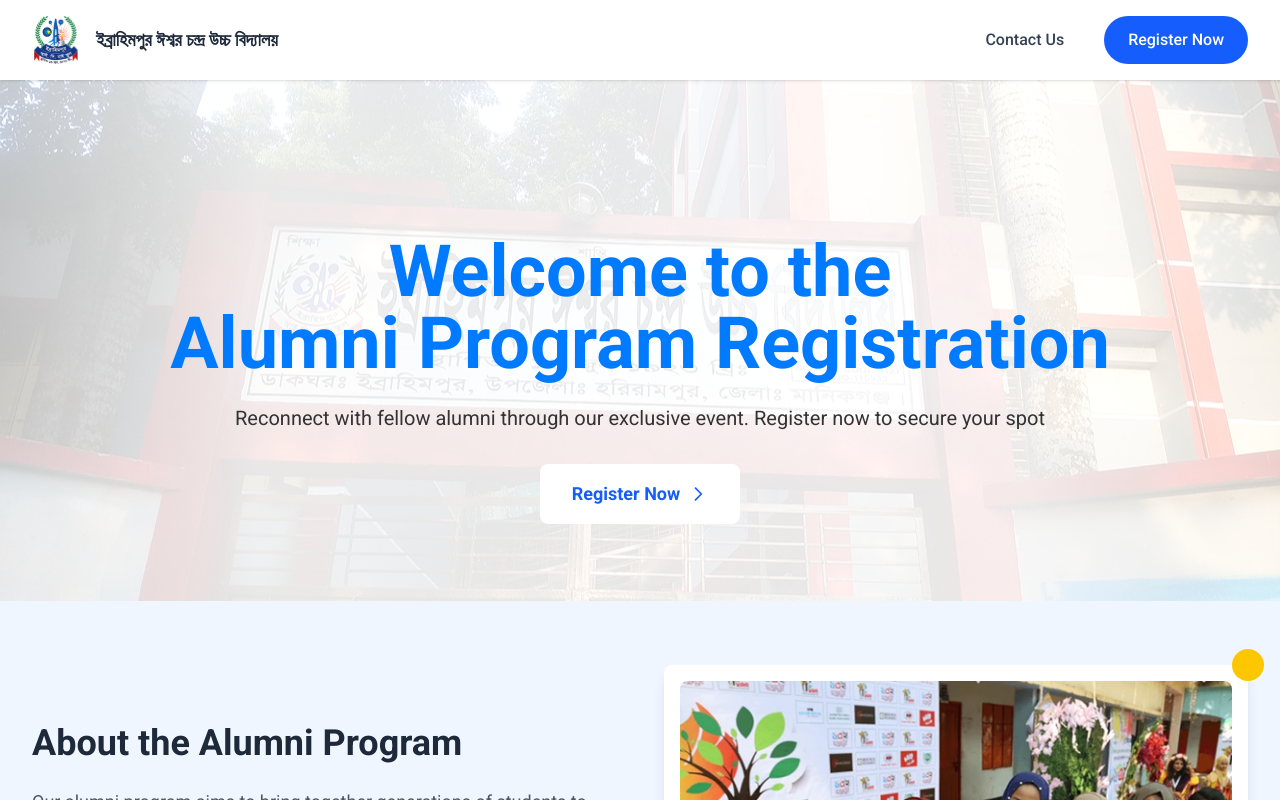
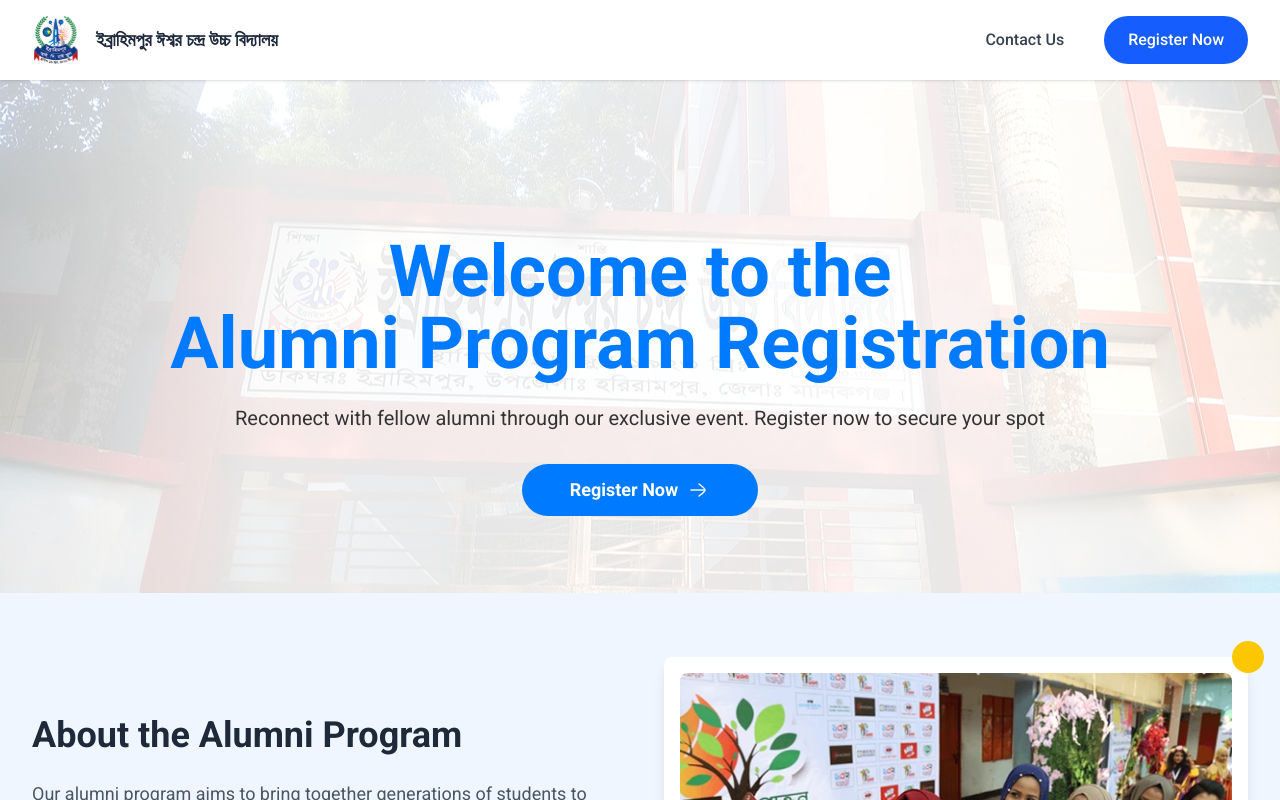
Before and after one commit to abir-ticon/reunion, a Next.js app: page / in a window 1280 px wide. Shown: the top 800 px of the page. Built offline with nearby package versions, Linux system fonts and the light colour scheme.

Commit message:
Refactor HeroBanner component for improved styling and button design, including updated SVG icons and enhanced background properties.

```diff
--- a/src/components/HeroBanner.tsx
+++ b/src/components/HeroBanner.tsx
@@ -1,12 +1,15 @@
-import Image from "next/image";
-
 export default function HeroBanner() {
   return (
-    <section className="relative" style={{backgroundImage: "url('/images/hero-bg.png')",backgroundSize: "cover",backgroundPosition: "center"}}>
-
+    <section
+      className="relative"
+      style={{
+        backgroundImage: "url('/images/hero-bg.png')",
+        backgroundSize: "cover",
+        backgroundPosition: "center",
+      }}
+    >
       <div className="relative mx-auto pt-[100px] md:pt-[156px] pb-[77px] max-w-7xl px-4">
         <div className="text-center">
-
           <h1 className="text-4xl md:text-5xl lg:text-7xl font-bold mb-6 text-[#007BFF] leading-[1]">
             Welcome to the <br /> Alumni Program Registration
           </h1>
@@ -18,19 +21,28 @@ export default function HeroBanner() {
           </p>
 
           {/* CTA Button */}
-          <button className="bg-white text-blue-600 px-8 py-4 rounded-lg text-lg font-semibold hover:bg-blue-50 transition-colors inline-flex items-center space-x-2">
+          <button className="bg-[#007BFF] text-white px-12 py-3 rounded-[48px] text-lg font-semibold transition-colors inline-flex items-center space-x-2 cursor-pointer">
             <span>Register Now</span>
             <svg
-              className="w-5 h-5"
+              xmlns="http://www.w3.org/2000/svg"
+              width="24"
+              height="24"
+              viewBox="0 0 24 24"
               fill="none"
-              stroke="currentColor"
-              viewBox="0 0 24 24"
             >
               <path
-                strokeLinecap="round"
-                strokeLinejoin="round"
-                strokeWidth={2}
-                d="M9 5l7 7-7 7"
+                d="M18.5 12H5"
+                stroke="#F1F5F9"
+                stroke-width="1.5"
+                stroke-linecap="round"
+                stroke-linejoin="round"
+              />
+              <path
+                d="M13 18C13 18 19 13.5811 19 12C19 10.4188 13 6 13 6"
+                stroke="#F1F5F9"
+                stroke-width="1.5"
+                stroke-linecap="round"
+                stroke-linejoin="round"
               />
             </svg>
           </button>
```
